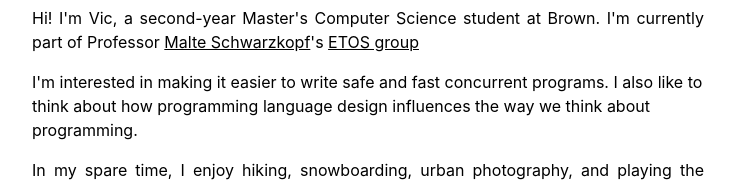
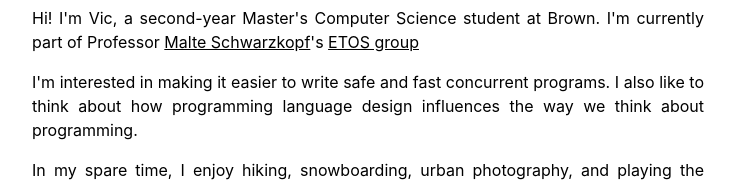
Before and after one commit to vic-lsh/vli, a Next.js app: page / in a window 1280 px wide. Shown: the part 410-595 px from the top of the page, without its empty margins (272-1007 px from the left). Built offline with nearby package versions, Linux system fonts and the light colour scheme.

Commit message:
fix warnings

```diff
--- a/pages/index.tsx
+++ b/pages/index.tsx
@@ -17,7 +17,7 @@ const ContactInfoContainer: React.FC = ({ children }) => (
   <span className="flex items-center justify-center gap-2">{children}</span>
 );
 
-const UrlLink: React.FC<{ href: String }> = ({ children, href }) => (
+const UrlLink: React.FC<{ href: string }> = ({ children, href }) => (
   <a className="underline" href={href}>
     {children}
   </a>
@@ -68,7 +68,7 @@ const PersonalIntro = () => {
         </UrlLink>
         's <UrlLink href="https://etos.cs.brown.edu">ETOS group</UrlLink>
       </p>
-      <p classname="text-justify">
+      <p className="text-justify">
         {`I'm interested in making it easier to write safe and fast concurrent
   programs. I also like to think about how programming language design
   influences the way we think about programming.`}
```
